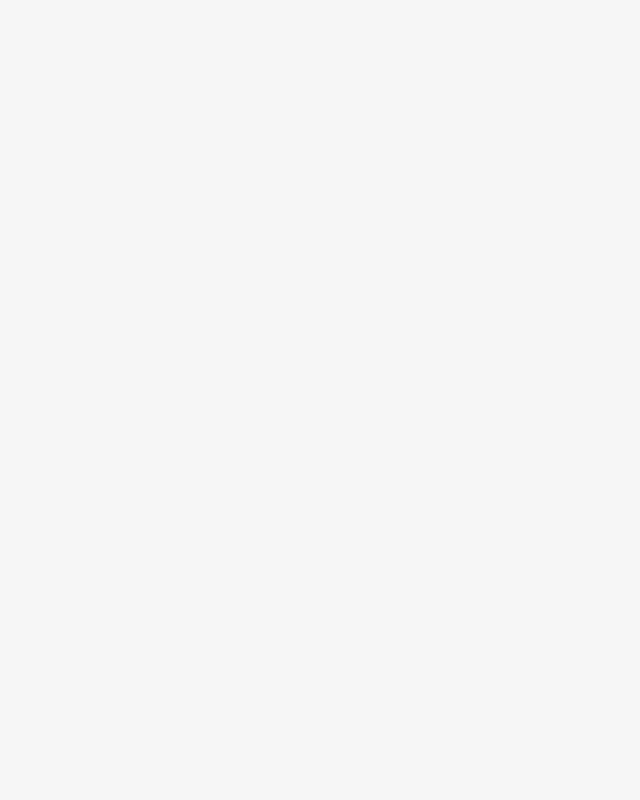
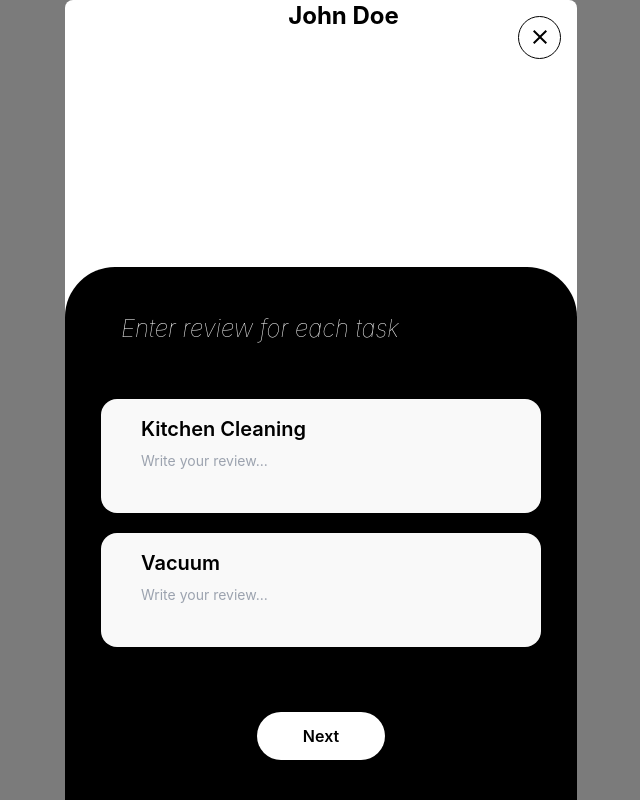
Before and after one commit to QuanNguyenDong/roomie, a React (Create React App) app in the folder frontend/: page /reviewModal in a window 1280 px wide. Before the commit this address had no page. Shown: the whole page, without its empty margins (319-959 px from the left). Built offline with nearby package versions, Linux system fonts and the light colour scheme.

Commit message:
Added Review Submission Modal W.I.P

```diff
--- a/frontend/src/App.js
+++ b/frontend/src/App.js
@@ -15,6 +15,7 @@ import DefaultLayout from "./layouts/DefaultLayout";
 import TopbarOnly from "./layouts/TopbarOnly";
 import Reviews from "./pages/Reviews";
 import CreateTask from "./pages/CreateTask";
+import ReviewModal from "./pages/ReviewSubmissionModal";
 
 function App() {
     return (
@@ -80,6 +81,13 @@ function AppRoutes() {
                         </DefaultLayout>
                     }
                 />
+                <Route path="/reviewModal"
+                    element={
+                        <DefaultLayout>
+                            <ReviewModal />
+                        </DefaultLayout>
+                    }
+                />
             </Routes>
         </Fragment>
     );
--- a/frontend/src/pages/Profile.js
+++ b/frontend/src/pages/Profile.js
@@ -46,6 +46,9 @@ function Profile() {
                 <button className="my-6 bg-white text-xs text-darkGrey w-28 h-10 rounded-3xl drop-shadow-lg" onClick={() => navigate('/reviews')}>
                     Your Reviews
                 </button>
+                <button className="my-6 bg-white text-xs text-darkGrey w-28 h-10 rounded-3xl drop-shadow-lg" onClick={() => navigate('/reviewModal')}>
+                    Submit Reviews
+                </button>
             </div>
             <div className="my-6">
                 <p className="font-bold mb-2">A little bit about myself...</p>
--- /dev/null
+++ b/frontend/src/pages/ReviewSubmissionModal.js
@@ -0,0 +1,129 @@
+import React, { useState } from "react";
+import { useNavigate } from "react-router-dom"; // Importing useNavigate for navigation
+import CloseIcon from '../svgs/Review/CloseIcon.js'; // Importing the CloseIcon component
+
+const ReviewModal = () => {
+    // Manage modal state
+    const [modalState, setModalState] = useState({ open: true }); // Start with the modal open
+    const [currentUserIndex, setCurrentUserIndex] = useState(0);
+    const [reviews, setReviews] = useState({});
+    const navigate = useNavigate(); // Initialize the navigate function
+
+    const users = [
+        { userId: "1", fullname: "John Doe" },
+        { userId: "2", fullname: "Jane Smith" },
+        { userId: "3", fullname: "Alice Johnson" },
+        { userId: "4", fullname: "Bob Brown" },
+        { userId: "5", fullname: "Charlie Davis" },
+    ];
+
+    const tasks = [
+        { taskId: "1", taskname: "Kitchen Cleaning" },
+        { taskId: "2", taskname: "Vacuum" },
+        { taskId: "3", taskname: "Cook Chicken" },
+        { taskId: "4", taskname: "Wipe TV" },
+        { taskId: "5", taskname: "Clean Backyard" },
+    ];
+
+    // Assignments based on the schema
+    const assignments = [
+        { userId: "1", taskId: "1", status: "active" },
+        { userId: "1", taskId: "2", status: "active" },
+        { userId: "2", taskId: "3", status: "inactive" },
+        { userId: "3", taskId: "4", status: "active" },
+        { userId: "3", taskId: "5", status: "completed" },
+        { userId: "4", taskId: "1", status: "active" },
+        { userId: "5", taskId: "4", status: "completed" },
+        { userId: "5", taskId: "1", status: "completed" },
+        { userId: "5", taskId: "2", status: "completed" },
+        { userId: "5", taskId: "3", status: "completed" },
+        { userId: "5", taskId: "5", status: "completed" },
+    ];
+
+    // Get the current user and their assigned tasks
+    const currentUser = users[currentUserIndex];
+    const userTasks = assignments
+        .filter((assign) => assign.userId === currentUser.userId)
+        .map((assign) => tasks.find((task) => task.taskId === assign.taskId));
+
+    const handleClose = () => {
+        setModalState({ open: false }); // Close the modal
+        navigate('/profile'); // Navigate to profile page
+    };
+
+    const handleNext = () => {
+        if (currentUserIndex < users.length - 1) {
+            setCurrentUserIndex(currentUserIndex + 1);
+        } else {
+            handleClose(); // Close the modal if all reviews are done
+        }
+    };
+
+    const handleReviewChange = (taskId, value) => {
+        setReviews((prev) => ({ ...prev, [taskId]: value }));
+    };
+
+    return (
+        <>
+            {modalState.open && (
+                <div className="fixed inset-0 flex items-center justify-center bg-black bg-opacity-50 z-50">
+                    <div className="bg-white w-full h-full max-w-lg rounded-lg relative flex flex-col">
+                        {/* Close Icon */}
+                        <button
+                            onClick={handleClose}
+                            className="absolute top-4 right-4 focus:outline-none"
+                        >
+                            <CloseIcon />
+                        </button>
+
+                        {/* Upper Section with User Name */}
+                        <div className="flex-grow flex items-center justify-center h-1/3">
+                            <h2 className="text-2xl font-bold">{currentUser.fullname}</h2>
+                        </div>
+
+                        {/* Black Container for Reviews */}
+                        <div className="h-2/3 bg-black rounded-t-submission p-4 flex flex-col">
+                            <h2 className="text-2-1 italic text-white mt-7 ml-10 mb-8">Enter review for each task</h2>
+
+                            {/* Scrollable Review Container */}
+                            <div className="flex-grow overflow-y-auto bg-black p-5">
+                                {userTasks.map((task) => (
+                                    <div key={task.taskId} className="mb-5 bg-[#F9F9F9] p-4 pl-10 pr-10 rounded-2xl">
+                                        <h3 className="text-xl font-semibold text-black">{task.taskname}</h3>
+                                        <textarea
+                                            rows="2"
+                                            placeholder="Write your review..."
+                                            className="w-full text-sm bg-transparent mt-2 resize-none"
+                                            onChange={(e) => handleReviewChange(task.taskId, e.target.value)}
+                                        />
+                                    </div>
+                                ))}
+                            </div>
+
+                            {/* Navigation Buttons */}
+                            <div className="flex justify-center mt-4">
+                                {currentUserIndex < users.length - 1 ? (
+                                    <button
+                                        onClick={handleNext}
+                                        className="my-6 bg-white text-base font-semibold w-32 h-12 rounded-3xl"
+                                    >
+                                        Next
+                                    </button>
+                                ) : (
+                                    <button
+                                        onClick={handleClose}
+                                        className="my-6 bg-[#C5EE6F] text-black text-base font-semibold w-32 h-12 rounded-3xl"
+                                    >
+                                        Complete
+                                    </button>
+                                )}
+                            </div>
+                        </div>
+                    </div>
+                </div>
+            )}
+        </>
+    );
+};
+
+export default ReviewModal;
--- a/frontend/tailwind.config.js
+++ b/frontend/tailwind.config.js
@@ -22,6 +22,7 @@ module.exports = {
       },
       borderRadius : {
         'reviews': '22px',
+        'submission': '50px',
       }
     },
   },
```
